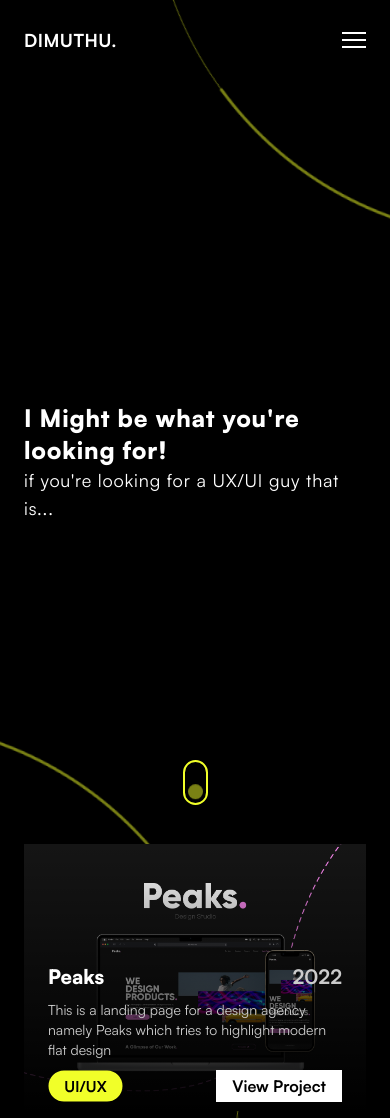
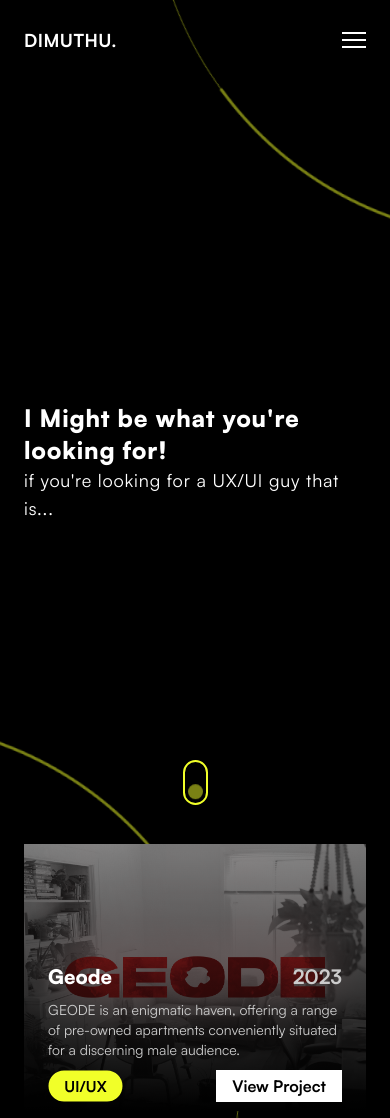
Before and after one commit to DeKermit/DimuthuUX, a website: page index.html in a window 390 px wide. Shown: the top 1118 px of the page. Drawn offline with nearby package versions, Linux system fonts and the light colour scheme.

Commit message:
Geode Update

```diff
--- a/index.html
+++ b/index.html
@@ -125,6 +125,24 @@
     <section id="work" class=" px-6 mx-auto container grid md:grid-cols-2 gap-4">
         <!-- projects-recents on top -->
 
+        <div class="group relative ">
+            <img class="object-cover"
+                src="./img/projects/Geode.png"/>
+            <div
+                class="absolute top-0 left-0 h-full w-full grid grid-rows-7 bg-gradient-to-t from-black duration-500  group-hover:h-full md:opacity-0 group-hover:opacity-100">
+                <div class="row-start-4 row-end-8 flex flex-col justify-evenly h-full">
+                    <div class="flex mx-6 justify-between">
+                        <p class="text-xl font-black text-white">Geode</p>
+                        <p class="text-xl font-bold text-grey">2023</p>
+                    </div>
+                    <p class="text-sm md:text-base text-grey mx-6">GEODE is an enigmatic haven, offering a range of pre-owned apartments conveniently situated for a discerning male audience.</p>
+                    <div class="flex justify-between">
+                        <img class="mx-6" src="./img/tags/tagui.svg" alt="">
+                    <a class="hover:opacity-100 py-1 bg-white mx-6 px-4 text-base text-center font-bold text-black hover:bg-brightGreen duration-300" " href="https://www.behance.net/gallery/177552881/Geode" target="_blank">View Project</a>
+                    </div>
+                </div>
+            </div>
+        </div>
 
         <div class="group relative ">
             <img class="object-cover"
@@ -269,10 +287,10 @@
             </div>
         </div>
 
-        <div class="group relative ">
+        <!-- <div class="group relative ">
             <img class="object-cover"
                 src="./img/projects/comingsoonalt2.png"/>
-        </div>
+        </div> -->
 
 
     </section>
```
Also changed, not shown: img/projects/Geode.png (added).
